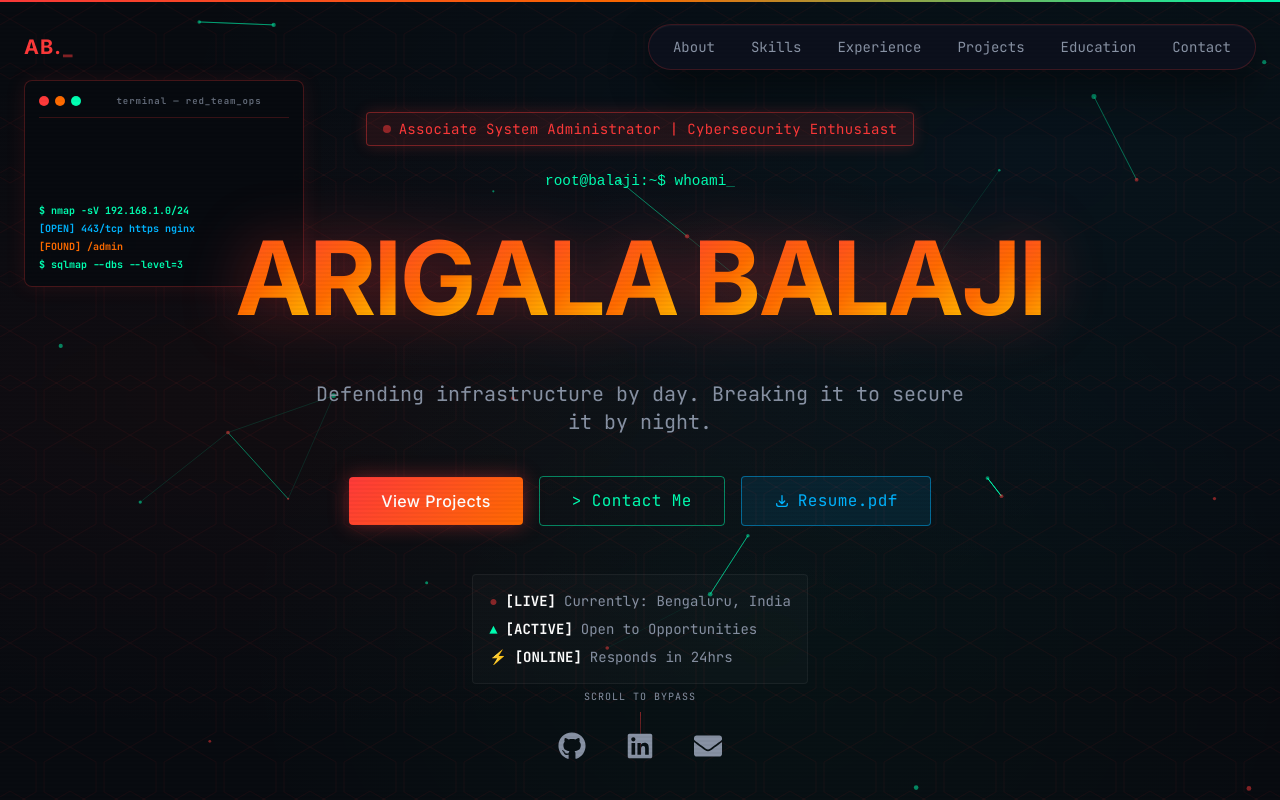
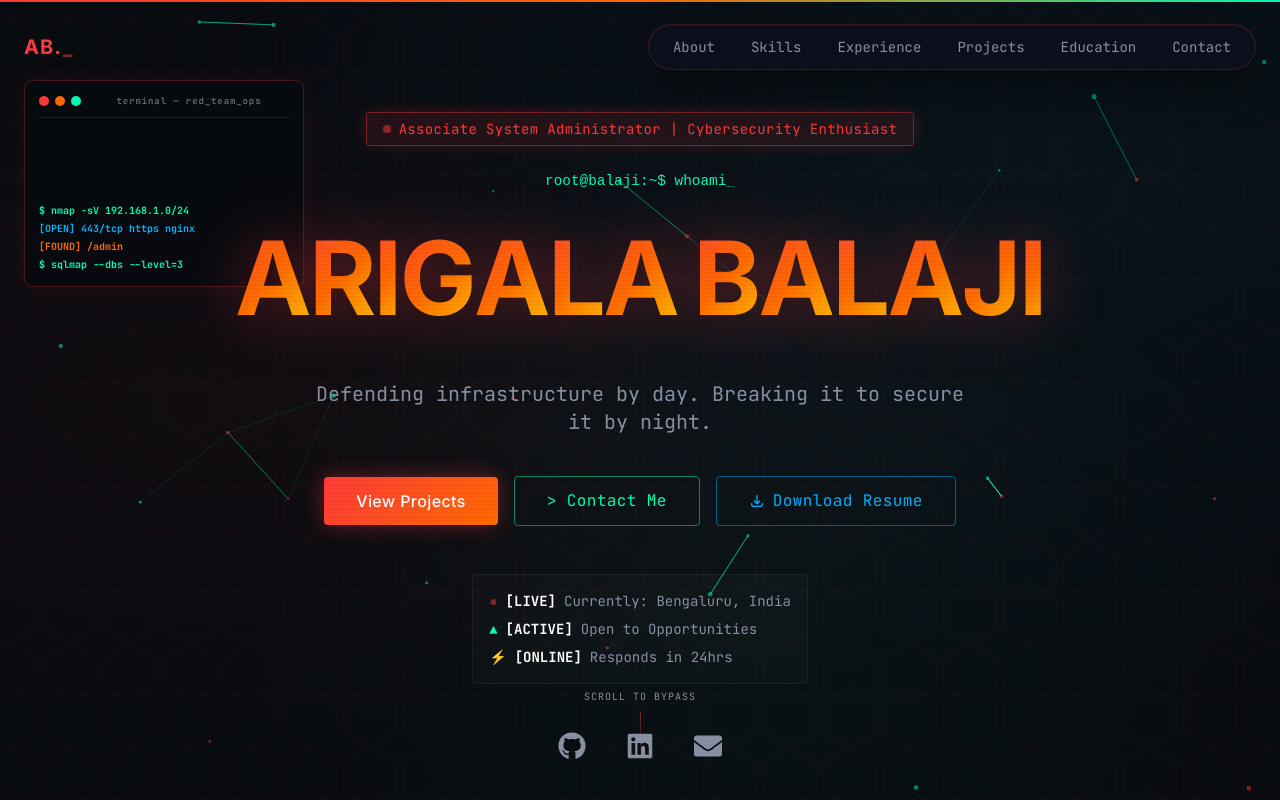
Before and after one commit to balaji8331/Portfolio, a React (Vite) app: page / in a window 1280 px wide. Shown: the top 800 px of the page. Built offline with nearby package versions, Linux system fonts and the light colour scheme.

Commit message:
Update Resume button text and tweak styling to match theme

```diff
--- a/src/components/sections/Hero.tsx
+++ b/src/components/sections/Hero.tsx
@@ -255,21 +255,21 @@ export const Hero = () => {
             rel="noreferrer"
             className="px-8 py-3 rounded-sm font-medium tracking-wide transition-all font-mono flex items-center justify-center gap-2 w-full sm:w-auto"
             style={{
-              background: 'rgba(0,180,255,0.1)',
+              background: 'transparent',
               border: '1px solid rgba(0,180,255,0.5)',
               color: '#00B4FF'
             }}
             onMouseEnter={(e) => {
-              e.currentTarget.style.background = 'rgba(0,180,255,0.2)';
-              e.currentTarget.style.boxShadow = '0 0 20px rgba(0,180,255,0.4)';
+              e.currentTarget.style.background = 'rgba(0,180,255,0.1)';
+              e.currentTarget.style.boxShadow = '0 0 20px rgba(0,180,255,0.3)';
             }}
             onMouseLeave={(e) => {
-              e.currentTarget.style.background = 'rgba(0,180,255,0.1)';
+              e.currentTarget.style.background = 'transparent';
               e.currentTarget.style.boxShadow = 'none';
             }}
           >
             <svg className="w-4 h-4" fill="none" stroke="currentColor" viewBox="0 0 24 24"><path strokeLinecap="round" strokeLinejoin="round" strokeWidth={2} d="M4 16v1a3 3 0 003 3h10a3 3 0 003-3v-1m-4-4l-4 4m0 0l-4-4m4 4V4" /></svg>
-            Resume.pdf
+            Download Resume
           </a>
         </motion.div>
 
```
